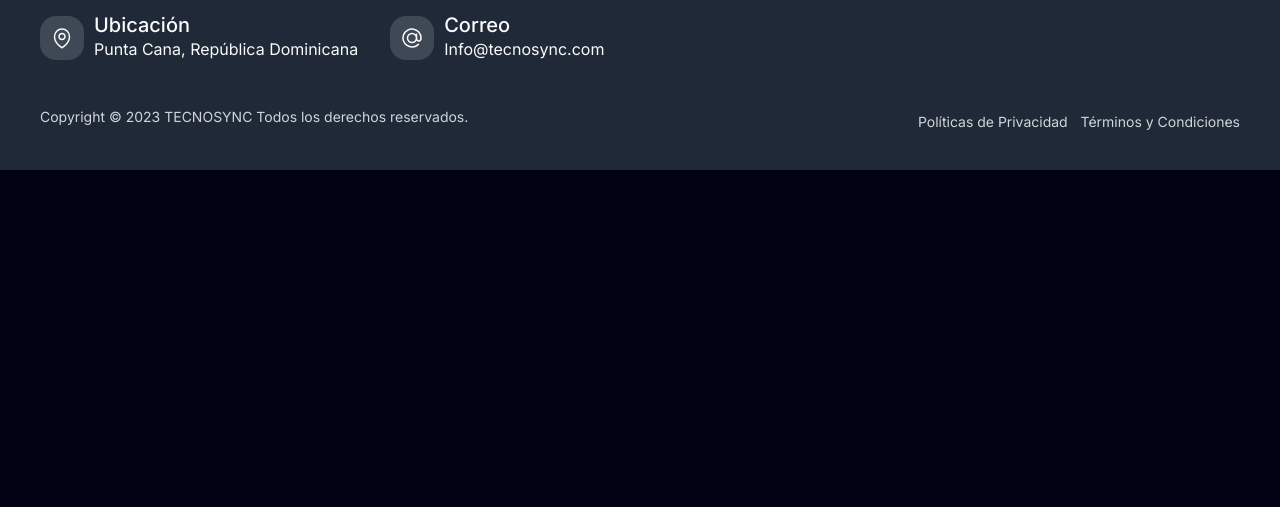
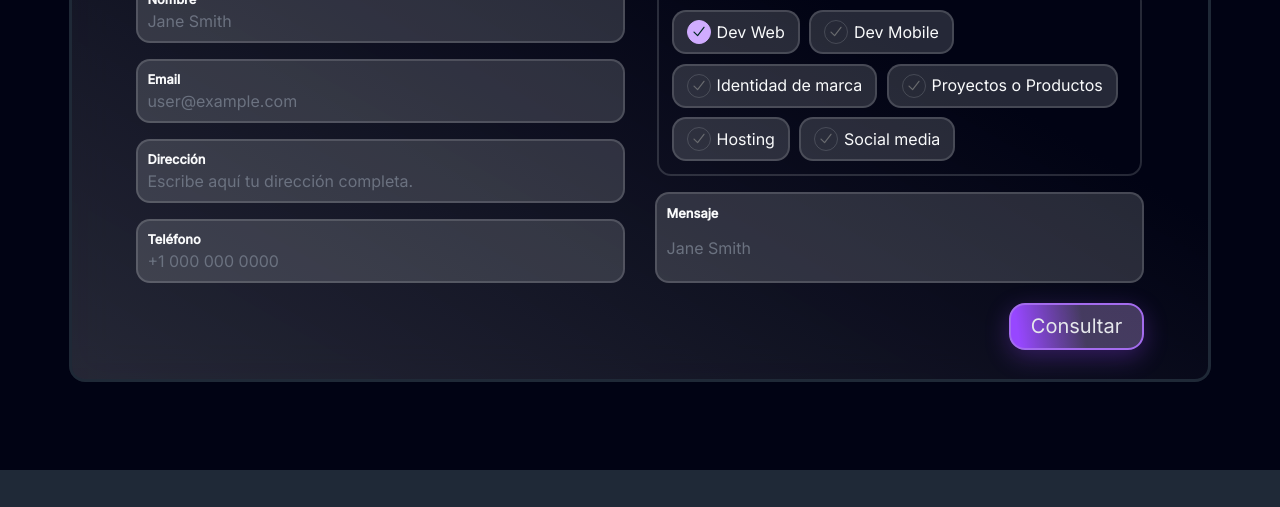
Before and after one commit to GloriaAlicia/Tecnosync, a plain HTML site: page contacto.html in a window 1280 px wide. Shown: the part 779-1286 px from the top of the page. Before the commit the page ends 949 px from the top, so only its background shows below. Drawn offline with Linux system fonts and the light colour scheme.

Commit message:
add CONTACT page

```diff
--- a/contacto.html
+++ b/contacto.html
@@ -10,7 +10,7 @@
     <link rel="stylesheet" href="./styles/miniReset.css" />
     <link rel="stylesheet" href="./styles/globals.css" />
     <link rel="stylesheet" href="./styles/navbar.css" />
-    <!-- <link rel="stylesheet" href="./styles/inicio.css" /> -->
+    <link rel="stylesheet" href="./styles/contacto.css" />
     <link rel="stylesheet" href="./styles/footer.css" />
 
     <!-- fonts -->
@@ -74,9 +74,7 @@
     </header>
 
     <main>
-      <section
-        class="container_section"
-        style="display: flex; align-items: center; justify-content: center">
+      <section class="container_section" style="align-items: center">
         <img
           src="./assets/images/arroba.png"
           alt="contacto"
@@ -91,6 +89,128 @@
             objetivos.
           </p>
         </div>
+      </section>
+
+      <section class="container_section">
+        <section class="container_contact">
+          <h2 class="subtitle">Email</h2>
+          <div class="inputs_container_contact">
+            <div class="column_inputs">
+              <label for="name" class="input_container">
+                Nombre
+                <input
+                  type="text"
+                  name="name"
+                  id="name"
+                  placeholder="Jane Smith" />
+              </label>
+
+              <label for="email" class="input_container">
+                Email
+                <input
+                  type="email"
+                  name="email"
+                  id="email"
+                  placeholder="user@example.com" />
+              </label>
+
+              <label for="direccion" class="input_container">
+                Dirección
+                <input
+                  type="text"
+                  name="direccion"
+                  id="direccion"
+                  placeholder="Escribe aquí tu dirección completa." />
+              </label>
+
+              <label for="tel" class="input_container">
+                Teléfono
+                <input
+                  type="tel"
+                  name="tel"
+                  id="tel"
+                  placeholder="+1 000 000 0000"
+                  pattern="[0-9]+" />
+              </label>
+            </div>
+
+            <div class="column_inputs">
+              <fieldset class="container_select">
+                <legend>¿En que podemos ayudarte?</legend>
+
+                <article class="container_inputs_options">
+                  <label class="input_option">
+                    <input
+                      type="radio"
+                      name="asunto"
+                      value="dev-web"
+                      checked
+                      class="check_input" />
+                    Dev Web
+                  </label>
+
+                  <label class="input_option">
+                    <input
+                      type="radio"
+                      name="asunto"
+                      value="dev-mobile"
+                      class="check_input" />
+                    Dev Mobile
+                  </label>
+
+                  <label class="input_option">
+                    <input
+                      type="radio"
+                      name="asunto"
+                      value="identidad-de-marca"
+                      class="check_input" />
+                    Identidad de marca
+                  </label>
+
+                  <label class="input_option">
+                    <input
+                      type="radio"
+                      name="asunto"
+                      value="proyectos-o-productos"
+                      class="check_input" />
+                    Proyectos o Productos
+                  </label>
+
+                  <label class="input_option">
+                    <input
+                      type="radio"
+                      name="asunto"
+                      value="hosting"
+                      class="check_input" />
+                    Hosting
+                  </label>
+
+                  <label class="input_option">
+                    <input
+                      type="radio"
+                      name="asunto"
+                      value="social-media"
+                      class="check_input" />
+                    Social media
+                  </label>
+                </article>
+              </fieldset>
+
+              <label for="mensaje" class="input_container">
+                Mensaje
+                <input
+                  type="text"
+                  name="mensaje"
+                  id="mensaje"
+                  placeholder="Jane Smith"
+                  style="height: 3rem" />
+              </label>
+            </div>
+          </div>
+          <button class="primary" style="align-self: flex-end">
+            Consultar
+          </button>
+        </section>
       </section>
     </main>
 
--- /dev/null
+++ b/styles/contacto.css
@@ -0,0 +1,179 @@
+main {
+  gap: 0rem;
+}
+.container_contact {
+  display: flex;
+  flex-direction: column;
+  justify-content: center;
+  gap: 1.25rem;
+  align-self: stretch;
+  width: -webkit-fill-available;
+  width: -moz-available;
+}
+.inputs_container_contact {
+  display: flex;
+  flex-direction: column;
+  gap: 1rem;
+}
+.column_inputs {
+  display: flex;
+  flex-direction: column;
+  gap: 1rem;
+  width: -webkit-fill-available;
+  width: -moz-available;
+}
+.input_container {
+  display: flex;
+  width: 28.125rem;
+  padding: 0.6rem;
+  flex-direction: column;
+  /* gap: 0.2rem; */
+  border-radius: 0.875rem;
+  border: 2px solid var(--transparent-white, rgba(249, 250, 251, 0.1));
+  background: var(--transparent-white, rgba(249, 250, 251, 0.1));
+  color: var(--blue-100, #f9fafb);
+  font-family: 'Inter', Arial, Helvetica, sans-serif;
+  font-size: 0.8rem;
+  font-weight: 700;
+  line-height: 1.25rem;
+  width: -webkit-fill-available;
+  width: -moz-available;
+  cursor: pointer;
+}
+.input_container > input {
+  height: 1.3rem;
+  font-size: 1rem;
+  color: var(--blue--100);
+  width: -webkit-fill-available;
+  width: -moz-available;
+}
+.input_container > input::placeholder {
+  color: var(--blue-600, #6b7280);
+  font-family: 'Inter', Arial, Helvetica, sans-serif;
+  font-size: 1rem;
+  font-style: normal;
+}
+.container_inputs_options {
+  display: flex;
+  gap: 0.6rem;
+  flex-wrap: wrap;
+}
+.container_select {
+  display: flex;
+  padding: 0.8rem;
+  flex-direction: column;
+  align-items: center;
+  gap: 0.6rem;
+  align-self: stretch;
+  border-radius: 0.875rem;
+  border: 2px solid var(--transparent-white, rgba(249, 250, 251, 0.1));
+}
+.input_option {
+  display: flex;
+  padding: 0.5rem 0.8rem;
+  justify-content: center;
+  align-items: center;
+  gap: 0.375rem;
+  border-radius: 0.875rem;
+  border: 2px solid var(--transparent-white, rgba(249, 250, 251, 0.1));
+  background: var(--transparent-white, rgba(249, 250, 251, 0.1));
+  cursor: pointer;
+}
+.check_input {
+  height: 0px;
+  height: 1.5rem;
+  min-width: 1.5rem;
+  display: inline-block;
+  appearance: none;
+  position: relative;
+  border-radius: 50%;
+  padding: 10px;
+  border: 1px solid var(--transparent-white);
+  cursor: pointer;
+  overflow: hidden;
+}
+.check_input:checked {
+  border: 1px solid var(--purple--light-200);
+  background-color: var(--purple--light-200);
+}
+.check_input:checked::before {
+  height: 28px;
+  width: 28px;
+  opacity: 1;
+}
+.check_input::before {
+  content: url('../assets/icons/little-check.svg');
+  display: block;
+  height: 0px;
+  width: 0px;
+  background-color: transparent;
+  opacity: 0.5;
+  position: absolute;
+  top: 0px;
+  left: 50%;
+  transition: all 0.3s ease 0s;
+  margin-left: -8px;
+  margin-top: 2px;
+  mix-blend-mode: difference;
+}
+/************************************breakpoints**********************************************************************************************************/
+/* sm */
+@media (min-width: 640px) {
+  .container_contact {
+    padding: 1.5rem;
+  }
+}
+@media (min-width: 768px) {
+  .inputs_container_contact {
+    display: flex;
+    justify-content: center;
+    align-items: flex-start;
+    gap: 1.875rem;
+    align-self: stretch;
+    width: -webkit-fill-available;
+    width: -moz-available;
+  }
+  .container_contact {
+    padding: 2rem;
+    border: 2px solid var(--blue--900);
+    border-radius: var(--radius);
+    border: 3px solid var(--blue--900, rgba(249, 250, 251, 0.1));
+    background: radial-gradient(
+      7037.92% 141.55% at 100.18% 0%,
+      rgba(12, 19, 35, 0.1) 0%,
+      #1f2937 100%
+    );
+    backdrop-filter: blur(20px);
+    background: rgb(31, 41, 55);
+    background: -moz-linear-gradient(
+      30deg,
+      var(--transparent-white) 0%,
+      var(--blue--1000) 70%
+    );
+    background: -webkit-linear-gradient(
+      30deg,
+      var(--transparent-white) 0%,
+      var(--blue--1000) 70%
+    );
+    background: linear-gradient(
+      30deg,
+      var(--transparent-white) 0%,
+      var(--blue--1000) 70%
+    );
+    filter: progid:DXImageTransform.Microsoft.gradient(startColorstr="#1f2937",endColorstr="#010314",GradientType=1);
+  }
+}
+/* lg */
+@media (min-width: 900px) {
+  .inputs_container_contact {
+    flex-direction: row;
+  }
+}
+@media (min-width: 1024px) {
+  .container_contact {
+    padding: 1.8rem 4rem;
+  }
+}
+/* xl */
+@media (min-width: 1280px) {
+}
```
